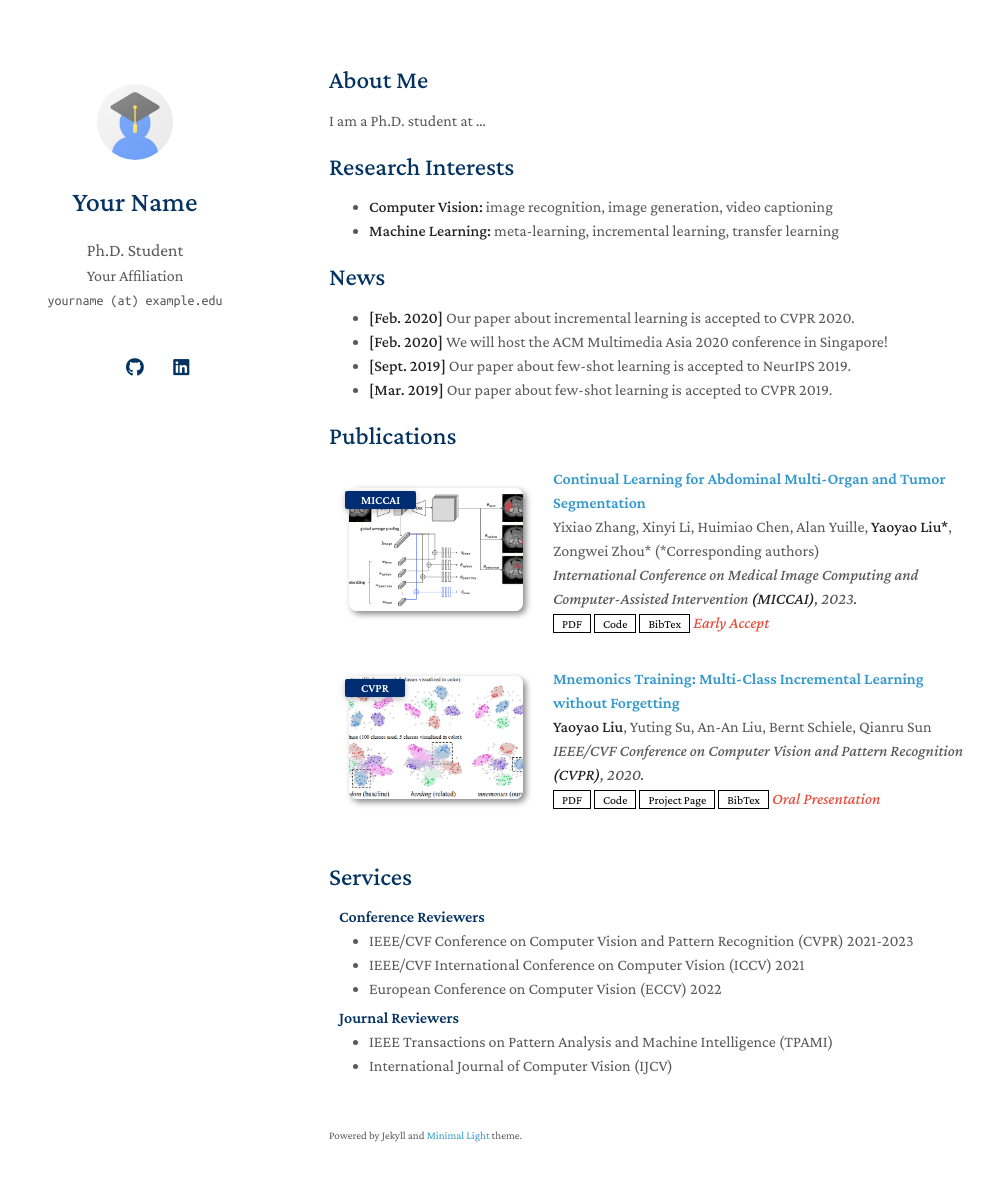
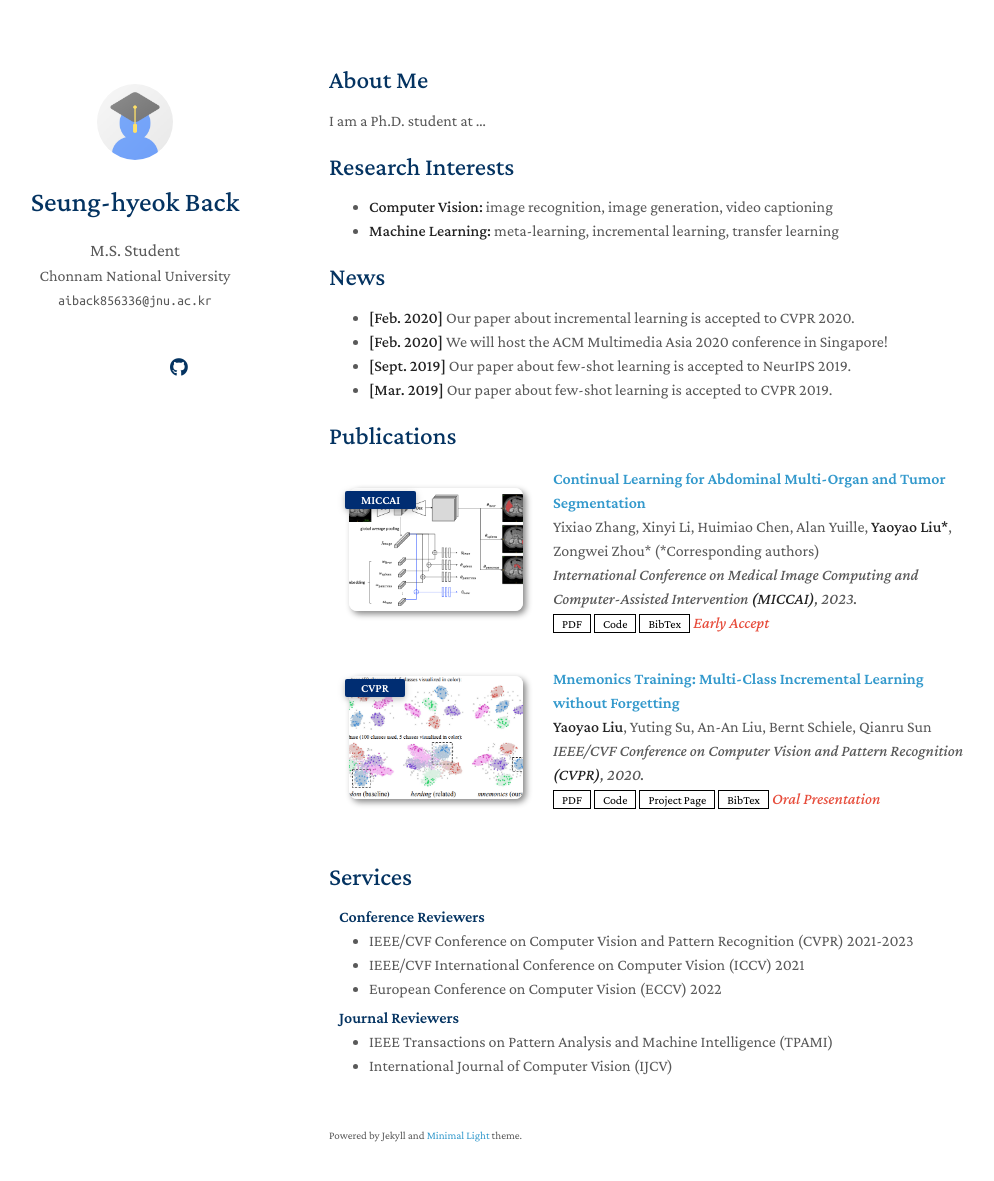
Before and after one commit to BACKAI/backai.github.io, a Jekyll site: the page built from index.md, in a window 1280 px wide and 1216 px high. Shown: the top 1181 px of the window, without its empty margins (141-1135 px from the left). Built offline with Jekyll 4.4.1, drawn with Linux system fonts in a browser that asks for light colours; a style sheet for code colours, icons or effects is not loaded; our own code applies the rules of GitHub Pages for plain Markdown files; part of the change alters nothing that is shown.

Commit message:
Modify personal details and SEO settings in _config.yml
Updated personal information and links in the configuration file.

```diff
--- a/_config.yml
+++ b/_config.yml
@@ -1,50 +1,71 @@
+# ============================================================
 # Basic Information
-title: Your Name
-position: Ph.D. Student
-affiliation: Your Affiliation
-email: yourname (at) example.edu
+# ============================================================
+title: Seung-hyeok Back
+position: M.S. Student
+affiliation: Chonnam National University
+email: aiback856336@jnu.ac.kr
 
+
+# ============================================================
 # Search Engine Optimization (SEO)
-# The following information is used to improve the website traffic from search engines, e.g., Google.
-keywords: minimal light
-description: The Minimal Light is a simple and elegant jekyll theme for academic personal homepage.
-canonical: https://minimal-light-theme.yliu.me/
+# ============================================================
+keywords: Seung-hyeok Back, Computer Vision, Deepfake Defense, Privacy-Preserving Person Re-Identification, Vision-Language Models, Digital Watermarking
 
+description: Academic homepage of Seung-hyeok Back, an M.S. student at Chonnam National University researching computer vision, proactive deepfake defense, privacy-preserving person re-identification, robust vision-language models, and digital watermarking.
+
+canonical: https://backai.github.io/
+
+
+# ============================================================
 # Links
-# If you don't need one of them, you may delete the corresponding line.
-google_scholar: https://scholar.google.com/
-cv_link: assets/files/curriculum_vitae.pdf
-github_link: https://github.com/
-linkedin: https://www.linkedin.com/
-twitter: https://twitter.com/
+# ============================================================
+google_scholar: https://scholar.google.com/citations?user=IHCDXy4AAAAJ&hl=en
 
-# Images (e.g., your profile picture and your website's favicon)
-# "favicon" and "favicon_dark" are used for the light and dark modes, respectively.
+cv_link: assets/files/cv.pdf
+
+github_link: https://github.com/BACKAI
+
+# LinkedIn 주소를 만든 뒤 아래 줄의 주소만 변경
+# linkedin: https://www.linkedin.com/in/YOUR-LINKEDIN-ID/
+
+
+# ============================================================
+# Images
+# ============================================================
 avatar: ./assets/img/avatar.png
+
 favicon: ./assets/img/favicon.png
 favicon_dark: ./assets/img/favicon-dark.png
 
+
+# ============================================================
 # Footnote
-# You may use the option to disable the footnote, "Powered by Jekyll and Minimal Light theme."
+# ============================================================
 enable_footnote: true
 
+
+# ============================================================
 # Auto Dark Mode
-# You may use the option to disable the automatic dark theme
+# ============================================================
 auto_dark_mode: true
 
+
+# ============================================================
 # Font
-# You can use this option to choose between Serif or Sans Serif fonts.
-font: "Serif" # or "Sans Serif"
+# ============================================================
+font: "Serif"
 
-# Google Analytics ID
-# Please remove this if you don't use Google Analytics
-google_analytics: UA-111540567-4
 
-# Use this project as a remote theme for GitHub Pages
-# See the guide here: https://docs.github.com/en/pages/setting-up-a-github-pages-site-with-jekyll/adding-a-theme-to-your-github-pages-site-using-jekyll
+# ============================================================
+# Theme
+# ============================================================
 remote_theme: yaoyao-liu/minimal-light
 
-# The following files will be removed from the generated website.
+
+# ============================================================
+# Excluded Files
+# ============================================================
 exclude:
   - Gemfile
   - Gemfile.lock
```
